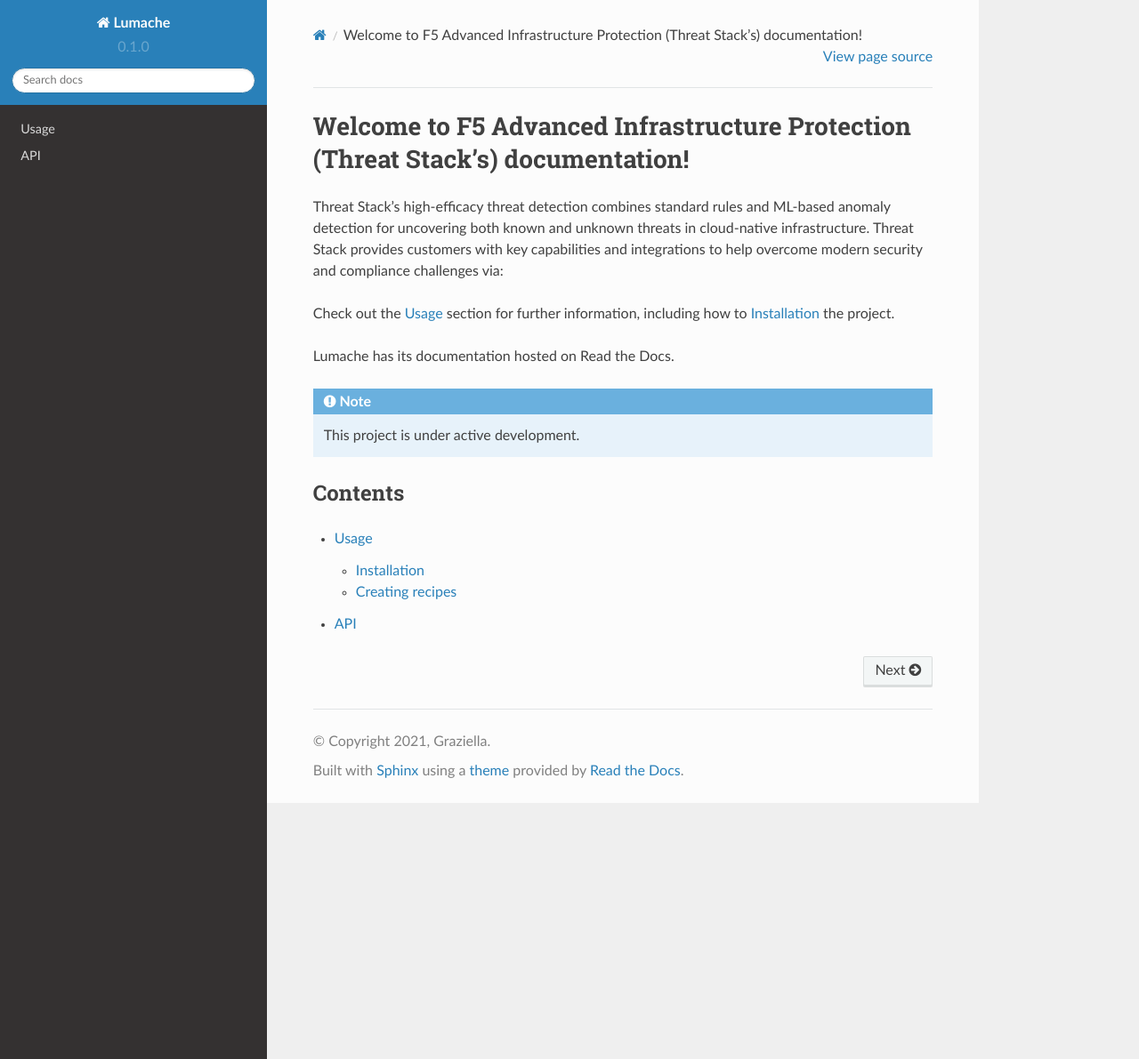
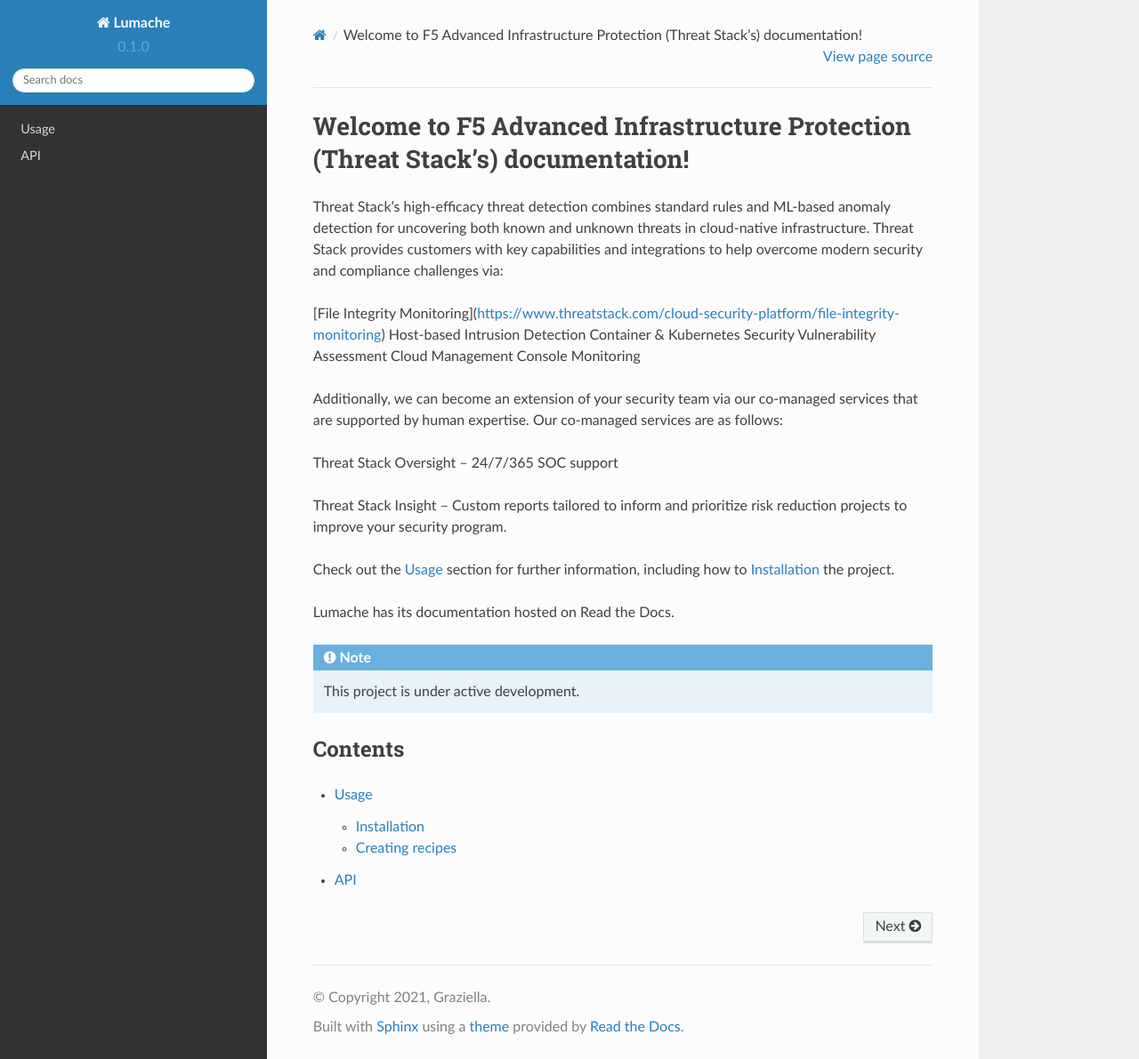
Before and after one commit to skrizzy16/rtdtest94, a Sphinx documentation site: the page built from docs/source/index.rst, in a window 1280 px wide and 1191 px high. Shown: the whole window at 89% size. Built offline with Sphinx 7.4.7 and the Read the Docs theme 2.0.0, drawn with Linux system fonts in a browser that asks for light colours.

Commit message:
Update index.rst

```diff
--- a/docs/source/index.rst
+++ b/docs/source/index.rst
@@ -2,6 +2,18 @@ Welcome to F5 Advanced Infrastructure Protection (Threat Stack's) documentation!
 ================================================================================
 
 Threat Stack’s high-efficacy threat detection combines standard rules and ML-based anomaly detection for uncovering both known and unknown threats in cloud-native infrastructure. Threat Stack provides customers with key capabilities and integrations to help overcome modern security and compliance challenges via:
+
+[File Integrity Monitoring](https://www.threatstack.com/cloud-security-platform/file-integrity-monitoring)
+Host-based Intrusion Detection
+Container & Kubernetes Security
+Vulnerability Assessment
+Cloud Management Console Monitoring
+
+Additionally, we can become an extension of your security team via our co-managed services that are supported by human expertise. Our co-managed services are as follows:
+
+Threat Stack Oversight – 24/7/365 SOC support
+
+Threat Stack Insight – Custom reports tailored to inform and prioritize risk reduction projects to improve your security program.
 
 Check out the :doc:`usage` section for further information, including
 how to :ref:`installation` the project.
```
